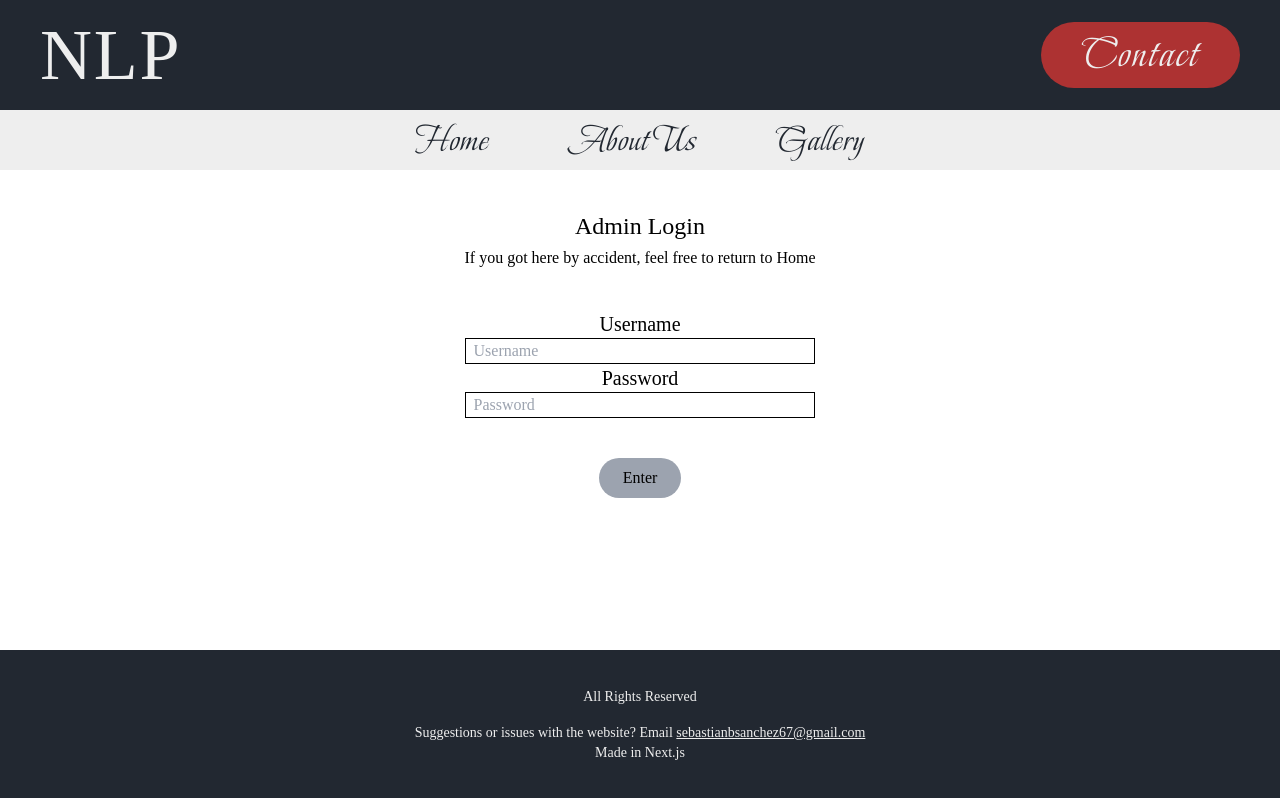
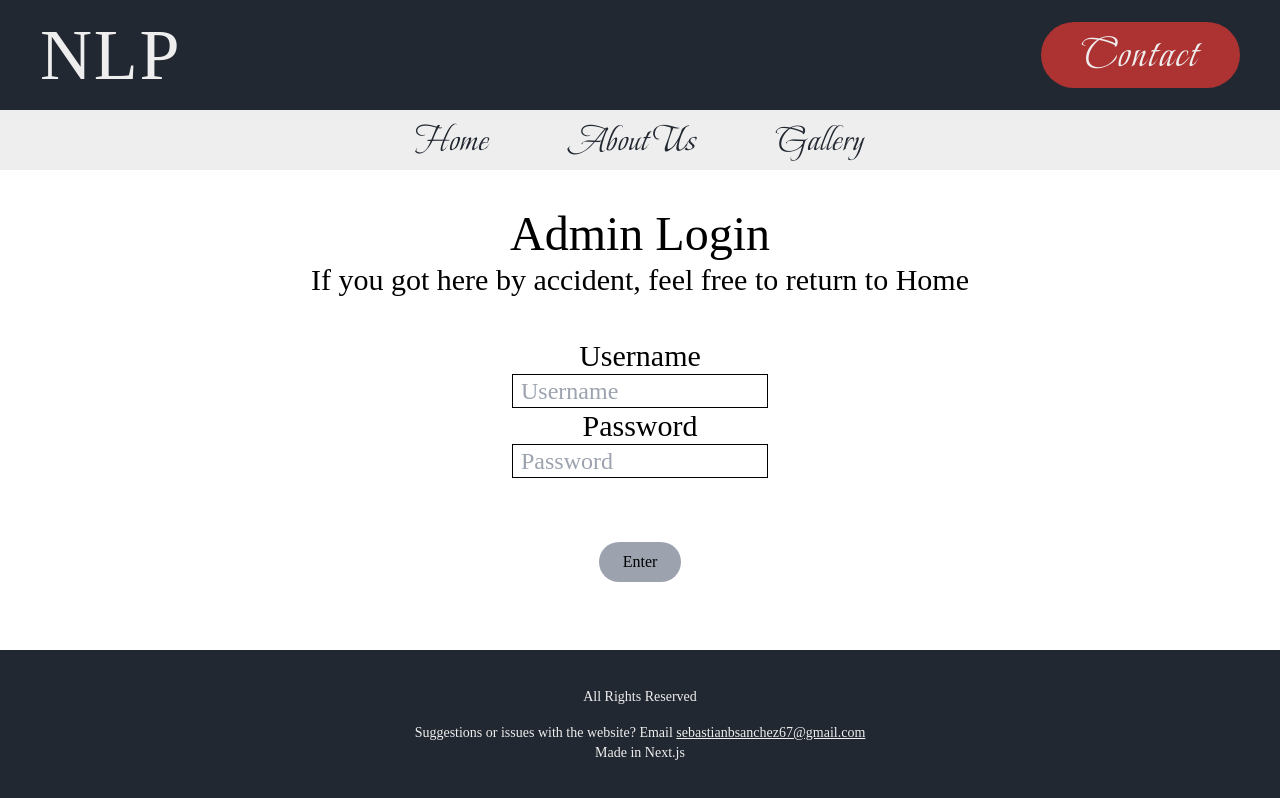
Before and after one commit to SebastianBrazil/nlp_website, a Next.js app: page /admin in a window 1280 px wide. Built offline with nearby package versions, Linux system fonts and the light colour scheme.

Commit message:
fixed admin gallery show

```diff
--- a/src/app/(pages)/admin/landingHere992341653/page.tsx
+++ b/src/app/(pages)/admin/landingHere992341653/page.tsx
@@ -42,7 +42,8 @@ const Page = () => {
                     <div className="flex justify-center my-10">
                         <main className="w-[70%]">
 
-                            <p className='text-xl font-gilda text-center'>Admin Landing Page</p>
+                            <p className='text-5xl font-gilda text-center'>Admin Landing Page</p>
+                            <p className='text-3xl pt-5 font-gilda text-center'>Signed in successfully - Welcome!</p>
 
                         </main>
                     </div>
--- a/src/app/(pages)/admin/page.tsx
+++ b/src/app/(pages)/admin/page.tsx
@@ -9,6 +9,9 @@ import React, { useEffect, useState } from 'react'
 const Page = () => {
     const [usernameVar, setUsernameVar] = useState<string>("");
     const [passwordVar, setPasswordVar] = useState<string>("");
+    const [loginFailed, setLoginFailed] = useState<boolean>(false)
+    const [tokenFailed, setTokenFailed] = useState<boolean>(false)
+
     const router = useRouter();
 
     const submitLoginAttempt = async () => {
@@ -23,10 +26,10 @@ const Page = () => {
                 sessionStorage.setItem("NLP_LoginToken", token.token);
                 router.push('/admin/landingHere992341653');
             } else {
-                console.log("failed token")
+                setTokenFailed(true);
             }
         } catch (e) {
-            console.log("failed login")
+            setLoginFailed(true);
         }
     }
 
@@ -54,21 +57,30 @@ const Page = () => {
             <div className="flex justify-center my-10">
                 <main className="w-[70%] grid justify-center">
 
-                    <p className='text-2xl font-gilda text-center pb-1'>Admin Login</p>
-                    <p className='font-gilda text-center pb-10'>If you got here by accident, feel free to return to Home</p>
+                    <p className='text-5xl font-gilda text-center pb-1'>Admin Login</p>
+                    <p className='font-gilda text-3xl text-center pb-10'>If you got here by accident, feel free to return to Home</p>
 
                     <form id='loginForm' action={() => submitLoginAttempt()}>
-                        <div className='grid'>
-                            <label className='text-xl font-gilda text-center' htmlFor="username">Username</label>
-                            <input autoComplete='on' onChange={(e) => { setUsernameVar(e.target.value) }} value={usernameVar} placeholder='Username' name="username" id='username' className='pl-2 border border-black w-full font-gilda' type="text" />
+                        <div className='grid justify-center'>
+                            <label className='text-3xl font-gilda text-center' htmlFor="username">Username</label>
+                            <input autoComplete='on' onChange={(e) => { setUsernameVar(e.target.value); setLoginFailed(false); setTokenFailed(false); }} value={usernameVar} placeholder='Username' name="username" id='username' className='pl-2 border text-2xl border-black w-64 font-gilda' type="text" />
                         </div>
 
-                        <div className='grid'>
-                            <label className='text-xl font-gilda text-center' htmlFor="password">Password</label>
-                            <input onKeyUp={(e) => pressedEnterPassword(e)} autoComplete='on' onChange={(e) => { setPasswordVar(e.target.value) }} value={passwordVar} placeholder='Password' name="password" id='password' className='pl-2 border border-black w-full font-gilda' type="password" />
+                        <div className='grid justify-center'>
+                            <label className='text-3xl font-gilda text-center' htmlFor="password">Password</label>
+                            <input onKeyUp={(e) => pressedEnterPassword(e)} autoComplete='on' onChange={(e) => { setPasswordVar(e.target.value); setLoginFailed(false); setTokenFailed(false); }} value={passwordVar} placeholder='Password' name="password" id='password' className='pl-2 border text-2xl border-black w-64 font-gilda' type="password" />
                         </div>
 
-                        <div className='flex justify-center mt-10'>
+                        <div className='grid justify-center h-[32px] my-4'>
+                            {
+                                loginFailed && <p className='text-2xl font-gilda text-[#ad3232]'>Username or Password is Incorrect</p>
+                            }
+                            {
+                                tokenFailed && <p className='text-2xl font-gilda text-[#ad3232]'>Login Failed. Please Try Again</p>
+                            }
+                        </div>
+
+                        <div className='flex justify-center mt-4'>
                             <button type='submit' className='bg-gray-400 py-2 px-6 rounded-3xl font-gilda'>Enter</button>
                         </div>
                     </form>
```
Also changed, not shown: src/app/(pages)/admin/galleryMod572061057/page.tsx (+37 -25 lines).
